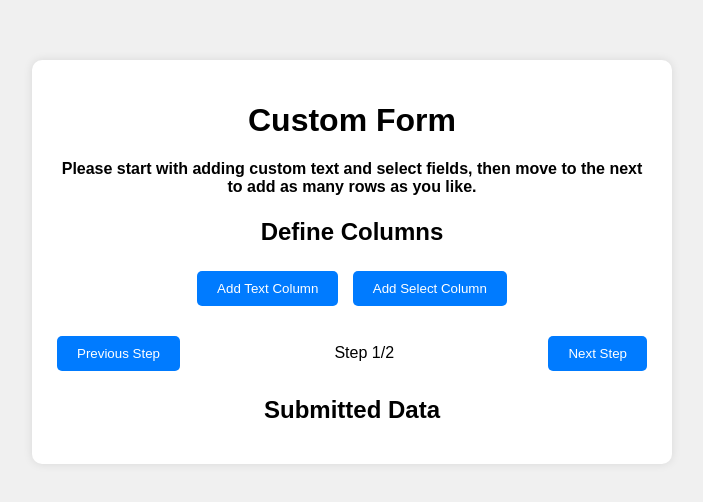
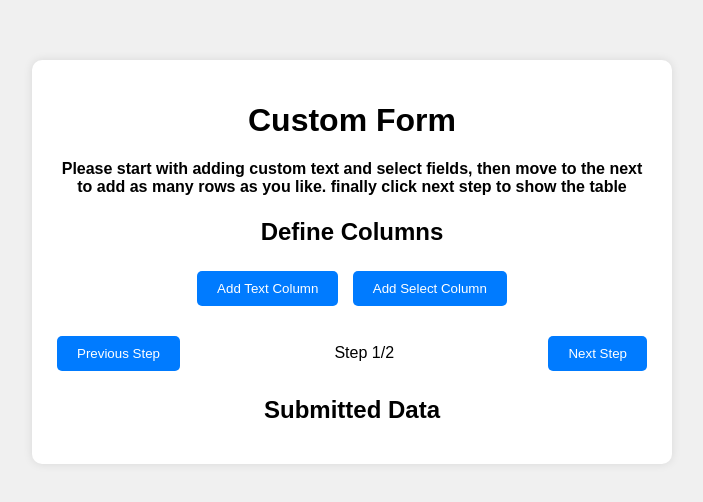
Before and after one commit to Raouf878/greece_startup, a plain HTML site: page index.html in a window 1280 px wide. Shown: the part 138-640 px from the top of the page, without its empty margins (288-991 px from the left). Drawn offline with nearby package versions, Linux system fonts and the light colour scheme.

Commit message:
final commit

```diff
--- a/index.html
+++ b/index.html
@@ -9,7 +9,7 @@
 <body>
     <div class="container">
         <h1>Custom Form</h1>
-        <h4>Please start with adding custom text and select fields, then move to the next to add as many rows as you like.</h4>
+        <h4>Please start with adding custom text and select fields, then move to the next to add as many rows as you like. finally click next step to show the table</h4>
         <div id="formSteps">
             <div id="defineColumns" class="form-section">
                 <h2>Define Columns</h2>
```
